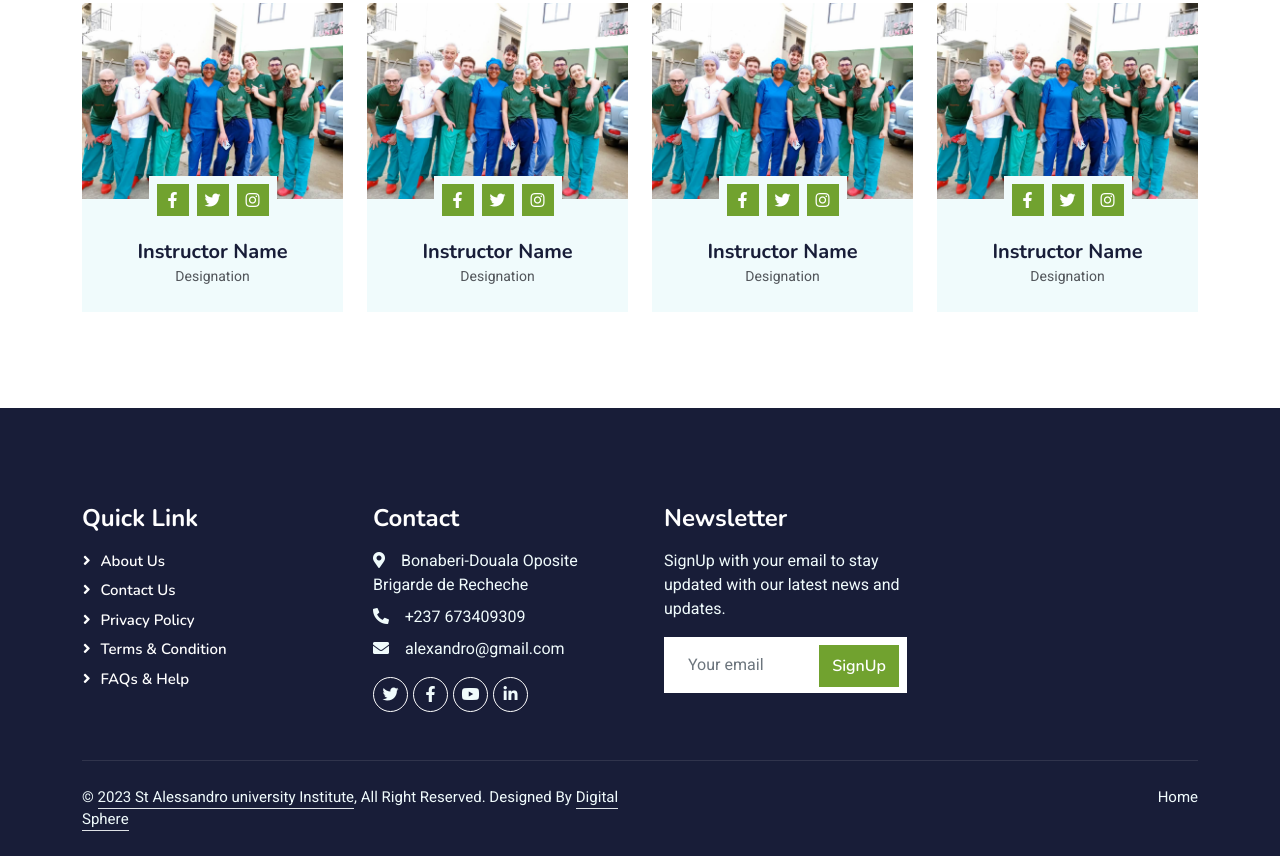
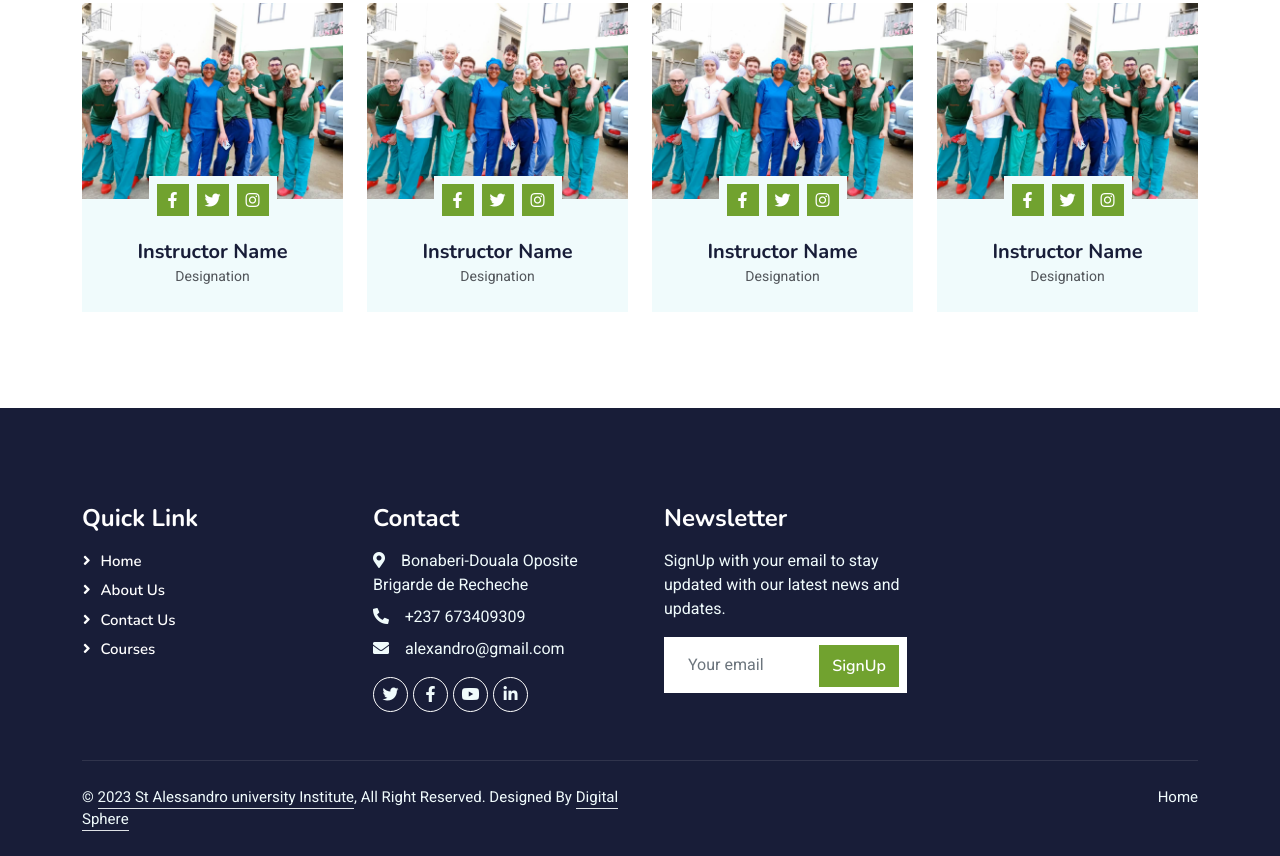
Before and after one commit to AtirhGael/St-Alessandro-University, a plain HTML site: page about.html in a window 1280 px wide. Shown: the part 3014-3870 px from the top of the page. Drawn offline with nearby package versions, Linux system fonts and the light colour scheme.

Commit message:
Added stuffs

```diff
--- a/about.html
+++ b/about.html
@@ -315,11 +315,10 @@
             <div class="row g-5">
                 <div class="col-lg-3 col-md-6">
                     <h4 class="text-white mb-3">Quick Link</h4>
-                    <a class="btn btn-link" href="">About Us</a>
-                    <a class="btn btn-link" href="">Contact Us</a>
-                    <a class="btn btn-link" href="">Privacy Policy</a>
-                    <a class="btn btn-link" href="">Terms & Condition</a>
-                    <a class="btn btn-link" href="">FAQs & Help</a>
+                    <a class="btn btn-link" href="index.html">Home</a>
+                    <a class="btn btn-link" href="about.html">About Us</a>
+                    <a class="btn btn-link" href="contact.html">Contact Us</a>
+                    <a class="btn btn-link" href="courses.html">courses</a>
                 </div>
                 <div class="col-lg-3 col-md-6">
                     <h4 class="text-white mb-3">Contact</h4>
```
Also changed, not shown: contact.html (+4 -5 lines), courses.html (+4 -5 lines), index.html (+4 -5 lines).
